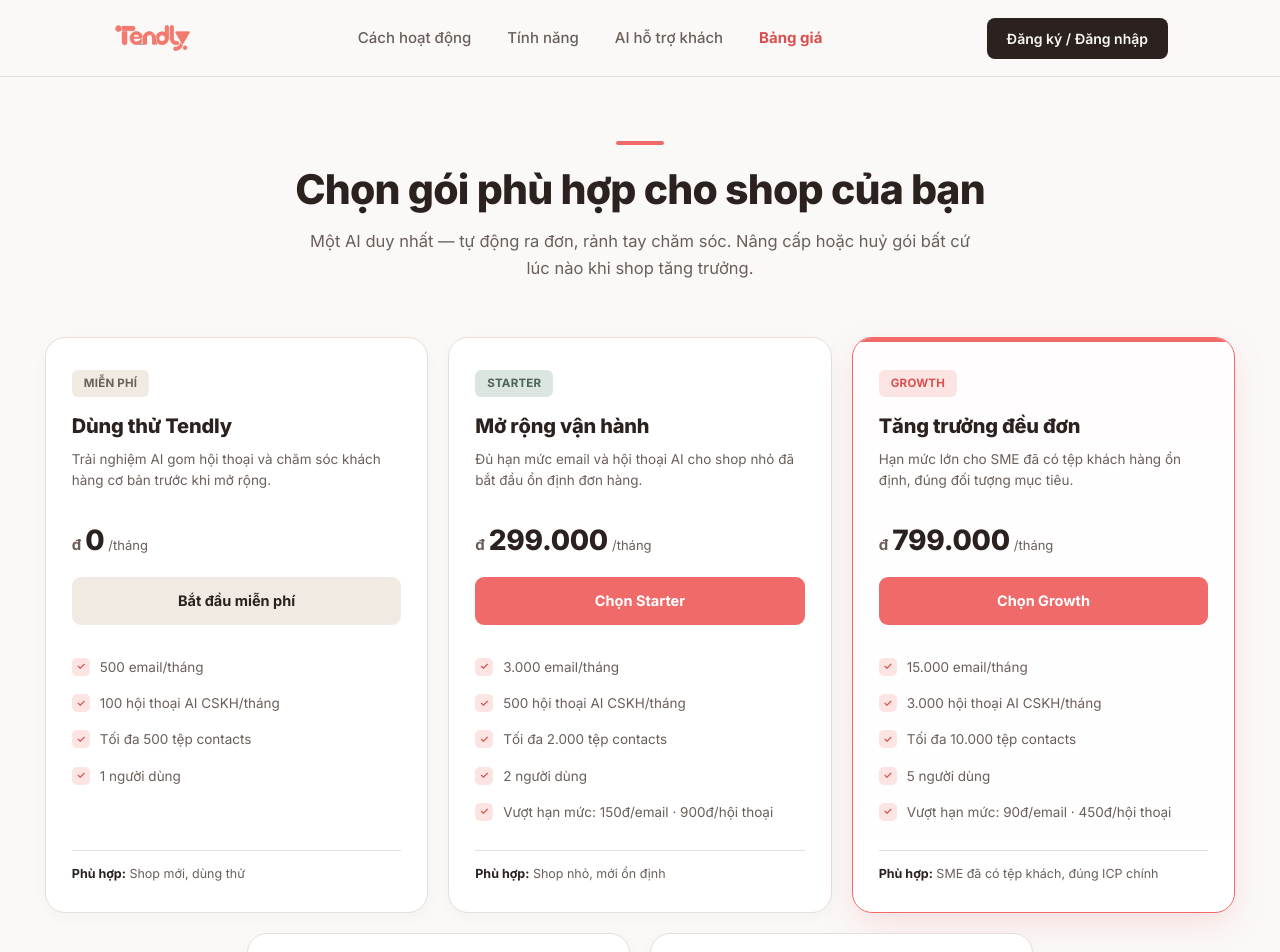
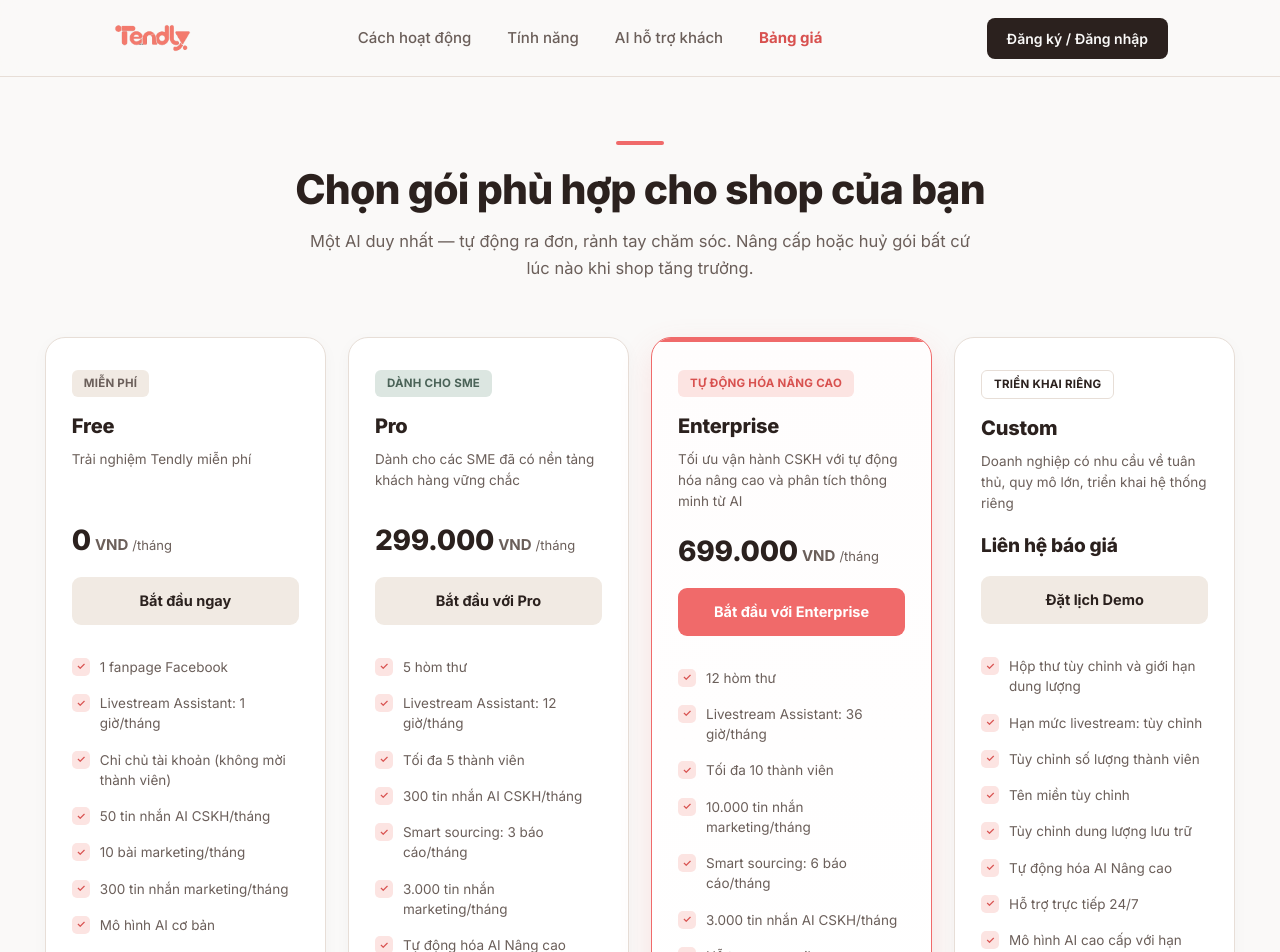
Before and after one commit to Leezuo1/tendly-project-gend, a Next.js app: page /pricing in a window 1280 px wide. Shown: the top 952 px of the page. Built offline with nearby package versions, Linux system fonts and the light colour scheme.

Commit message:
update: cập nhật giá

```diff
--- a/components/features/pricing/PricingCard.tsx
+++ b/components/features/pricing/PricingCard.tsx
@@ -65,17 +65,17 @@
         {plan.desc}
       </p>
 
-      <div style={{ margin: '18px 0 16px', display: 'flex', alignItems: 'baseline', gap: 4 }}>
+      <div style={{ margin: '18px 0 16px', display: 'flex', flexWrap: 'wrap', alignItems: 'baseline', gap: 4 }}>
         {plan.priceCustom ? (
           <span style={{ fontSize: 19, fontWeight: 800, color: 'var(--ink)', letterSpacing: '-0.01em' }}>
             {plan.priceCustom}
           </span>
         ) : (
           <>
-            <span style={{ fontSize: 15, fontWeight: 700, color: 'var(--ink-soft)' }}>đ</span>
             <span style={{ fontSize: 28, fontWeight: 800, color: 'var(--ink)', letterSpacing: '-0.01em' }}>
               {plan.price}
             </span>
+            <span style={{ fontSize: 15, fontWeight: 700, color: 'var(--ink-soft)' }}>VND</span>
             <span style={{ fontSize: 13, color: 'var(--ink-soft)' }}>{plan.period}</span>
           </>
         )}
--- a/components/features/pricing/PricingGrid.tsx
+++ b/components/features/pricing/PricingGrid.tsx
@@ -24,7 +24,7 @@
       <style>{`
         .pricing-grid {
           display: grid;
-          grid-template-columns: repeat(5, minmax(0, 1fr));
+          grid-template-columns: repeat(4, minmax(0, 1fr));
           gap: 22px;
           align-items: stretch;
           width: 100%;
@@ -49,31 +49,10 @@
           background: var(--line) !important;
           transform: translateY(-2px);
         }
-        @media (max-width: 1280px) {
-          .pricing-grid {
-            grid-template-columns: repeat(6, 1fr);
-            gap: 20px;
-          }
-          .pricing-card:nth-child(1) { grid-column: 1 / span 2; }
-          .pricing-card:nth-child(2) { grid-column: 3 / span 2; }
-          .pricing-card:nth-child(3) { grid-column: 5 / span 2; }
-          .pricing-card:nth-child(4) { grid-column: 2 / span 2; }
-          .pricing-card:nth-child(5) { grid-column: 4 / span 2; }
-        }
-        @media (max-width: 860px) {
+        @media (max-width: 1100px) {
           .pricing-grid {
             grid-template-columns: repeat(2, minmax(0, 1fr));
             gap: 18px;
-          }
-          .pricing-card:nth-child(1),
-          .pricing-card:nth-child(2),
-          .pricing-card:nth-child(3),
-          .pricing-card:nth-child(4) { grid-column: auto; }
-          .pricing-card:nth-child(5) {
-            grid-column: 1 / span 2;
-            max-width: 500px;
-            margin: 0 auto;
-            width: 100%;
           }
         }
         @media (max-width: 580px) {
@@ -81,10 +60,6 @@
             grid-template-columns: 1fr;
             gap: 16px;
           }
-          .pricing-card:nth-child(5) {
-            grid-column: auto;
-            max-width: 100%;
-          }
         }
       `}</style>
     </section>
--- a/lib/data/pricing.ts
+++ b/lib/data/pricing.ts
@@ -4,94 +4,89 @@
   {
     eyebrow: 'MIỄN PHÍ',
     eyebrowStyle: { background: 'var(--sand)', color: 'var(--ink-soft)' },
-    title: 'Dùng thử Tendly',
-    desc: 'Trải nghiệm AI gom hội thoại và chăm sóc khách hàng cơ bản trước khi mở rộng.',
+    title: 'Free',
+    desc: 'Trải nghiệm Tendly miễn phí',
     price: '0',
     period: '/tháng',
-    cta: 'Bắt đầu miễn phí',
+    cta: 'Bắt đầu ngay',
     ctaVariant: 'ghost',
     features: [
-      '500 email/tháng',
-      '100 hội thoại AI CSKH/tháng',
-      'Tối đa 500 tệp contacts',
-      '1 người dùng',
+      '1 fanpage Facebook',
+      'Livestream Assistant: 1 giờ/tháng',
+      'Chỉ chủ tài khoản (không mời thành viên)',
+      '50 tin nhắn AI CSKH/tháng',
+      '10 bài marketing/tháng',
+      '300 tin nhắn marketing/tháng',
+      'Mô hình AI cơ bản',
     ],
     audience: 'Shop mới, dùng thử',
     isPopular: false,
   },
   {
-    eyebrow: 'STARTER',
+    eyebrow: 'DÀNH CHO SME',
     eyebrowStyle: { background: 'var(--moss-soft)', color: 'var(--moss)' },
-    title: 'Mở rộng vận hành',
-    desc: 'Đủ hạn mức email và hội thoại AI cho shop nhỏ đã bắt đầu ổn định đơn hàng.',
+    title: 'Pro',
+    desc: 'Dành cho các SME đã có nền tảng khách hàng vững chắc',
     price: '299.000',
     period: '/tháng',
-    cta: 'Chọn Starter',
-    ctaVariant: 'primary',
+    cta: 'Bắt đầu với Pro',
+    ctaVariant: 'ghost',
     features: [
-      '3.000 email/tháng',
-      '500 hội thoại AI CSKH/tháng',
-      'Tối đa 2.000 tệp contacts',
-      '2 người dùng',
-      'Vượt hạn mức: 150đ/email · 900đ/hội thoại',
+      '5 hòm thư',
+      'Livestream Assistant: 12 giờ/tháng',
+      'Tối đa 5 thành viên',
+      '300 tin nhắn AI CSKH/tháng',
+      'Smart sourcing: 3 báo cáo/tháng',
+      '3.000 tin nhắn marketing/tháng',
+      'Tự động hóa AI Nâng cao',
+      'Hỗ trợ qua cộng đồng',
+      'Tên miền tùy chỉnh',
     ],
-    audience: 'Shop nhỏ, mới ổn định',
+    audience: 'SME đã có nền tảng khách hàng vững chắc',
     isPopular: false,
   },
   {
-    eyebrow: 'GROWTH',
+    eyebrow: 'TỰ ĐỘNG HÓA NÂNG CAO',
     eyebrowStyle: { background: '#FCE4E2', color: 'var(--coral-deep)' },
-    title: 'Tăng trưởng đều đơn',
-    desc: 'Hạn mức lớn cho SME đã có tệp khách hàng ổn định, đúng đối tượng mục tiêu.',
-    price: '799.000',
+    title: 'Enterprise',
+    desc: 'Tối ưu vận hành CSKH với tự động hóa nâng cao và phân tích thông minh từ AI',
+    price: '699.000',
     period: '/tháng',
-    cta: 'Chọn Growth',
+    cta: 'Bắt đầu với Enterprise',
     ctaVariant: 'primary',
     features: [
-      '15.000 email/tháng',
-      '3.000 hội thoại AI CSKH/tháng',
-      'Tối đa 10.000 tệp contacts',
-      '5 người dùng',
-      'Vượt hạn mức: 90đ/email · 450đ/hội thoại',
+      '12 hòm thư',
+      'Livestream Assistant: 36 giờ/tháng',
+      'Tối đa 10 thành viên',
+      '10.000 tin nhắn marketing/tháng',
+      'Smart sourcing: 6 báo cáo/tháng',
+      '3.000 tin nhắn AI CSKH/tháng',
+      'Hỗ trợ qua email',
+      'Tên miền tùy chỉnh',
+      'Mô hình AI cao cấp hơn',
     ],
-    audience: 'SME đã có tệp khách, đúng ICP chính',
+    audience: 'Shop cần tự động hóa và phân tích AI nâng cao',
     isPopular: true,
   },
   {
-    eyebrow: 'PRO',
-    eyebrowStyle: { background: 'var(--ink)', color: 'var(--canvas)' },
-    title: 'Sức mạnh không giới hạn',
-    desc: 'Dành cho shop lớn, nhiều đơn mỗi ngày, cần hạn mức hội thoại và người dùng không giới hạn.',
-    price: '1.990.000',
-    period: '/tháng',
-    cta: 'Chọn Pro',
-    ctaVariant: 'primary',
-    features: [
-      '50.000 email/tháng',
-      'Hội thoại AI CSKH không giới hạn',
-      'Tối đa 30.000 tệp contacts',
-      'Người dùng không giới hạn',
-      'Vượt hạn mức: 60đ/email',
-    ],
-    audience: 'Shop lớn, nhiều đơn',
-    isPopular: false,
-  },
-  {
-    eyebrow: 'CUSTOM',
+    eyebrow: 'TRIỂN KHAI RIÊNG',
     eyebrowStyle: { background: 'var(--paper)', color: 'var(--ink)', border: '1px solid var(--line)' },
-    title: 'Giải pháp riêng',
-    desc: 'Cho agency quản lý nhiều shop, chuỗi thương hiệu, cần bảo mật và hạ tầng riêng.',
+    title: 'Custom',
+    desc: 'Doanh nghiệp có nhu cầu về tuân thủ, quy mô lớn, triển khai hệ thống riêng',
     priceCustom: 'Liên hệ báo giá',
-    cta: 'Liên hệ tư vấn',
+    cta: 'Đặt lịch Demo',
     ctaVariant: 'ghost',
     features: [
-      'Email theo thỏa thuận',
-      'Hội thoại AI CSKH không giới hạn',
-      'Tệp contacts không giới hạn',
-      'Người dùng không giới hạn, phân quyền theo phòng ban',
-      'Vượt hạn mức theo thoả thuận hợp đồng',
+      'Hộp thư tùy chỉnh và giới hạn dung lượng',
+      'Hạn mức livestream: tùy chỉnh',
+      'Tùy chỉnh số lượng thành viên',
+      'Tên miền tùy chỉnh',
+      'Tùy chỉnh dung lượng lưu trữ',
+      'Tự động hóa AI Nâng cao',
+      'Hỗ trợ trực tiếp 24/7',
+      'Mô hình AI cao cấp với hạn mức sử dụng cao hơn',
     ],
-    audience: 'Agency quản lý nhiều shop, chuỗi thương hiệu',
+    audience: 'Doanh nghiệp lớn, cần triển khai hệ thống riêng',
     isPopular: false,
   },
 ];
```
